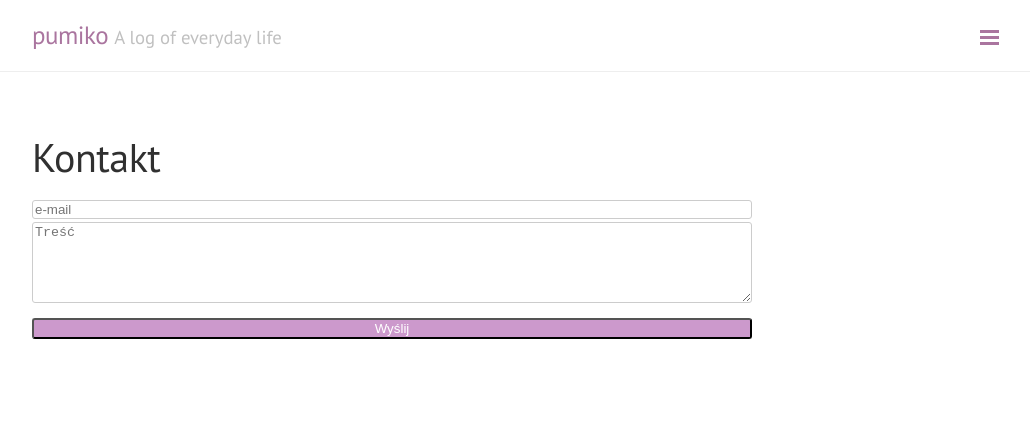
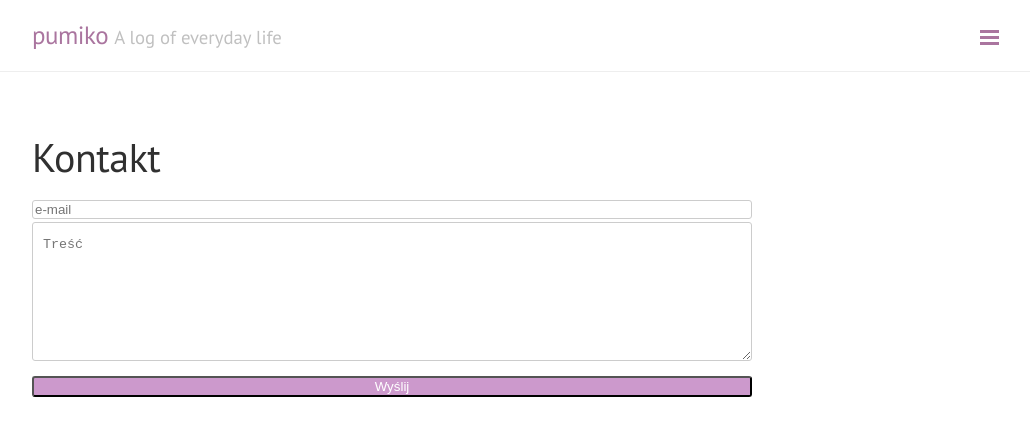
Before and after one commit to pumiko/pumiko.github.io, a Jekyll site: the page built from contact.html, in a window 1280 px wide. Shown: the top 436 px of the page, without its empty margins (248-1278 px from the left). Built offline with Jekyll 4.4.1, drawn with Linux system fonts in a browser that asks for light colours; nearby versions of some CDN libraries.

Commit message:
Update lanyon.css

```diff
--- a/public/css/lanyon.css
+++ b/public/css/lanyon.css
@@ -359,6 +359,8 @@ a.sidebar-nav-item:focus {
   color: inherit;
 }
 
+textarea { box-sizing: border-box; line-height: 1.75; padding: 0.5rem 0.5rem; }
+
 .form-stacked input, .form-stacked textarea, .form-stacked select { width: 100%; }
 
 .field-light { background-color: white; transition: box-shadow .2s ease; border-style: solid; border-width: 1px; border-color: #ccc; border-radius: 3px; }
```
